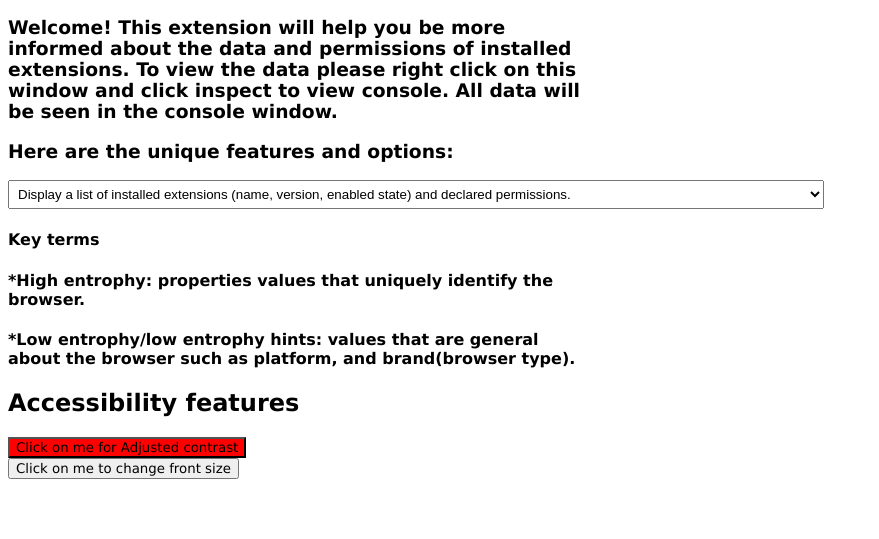
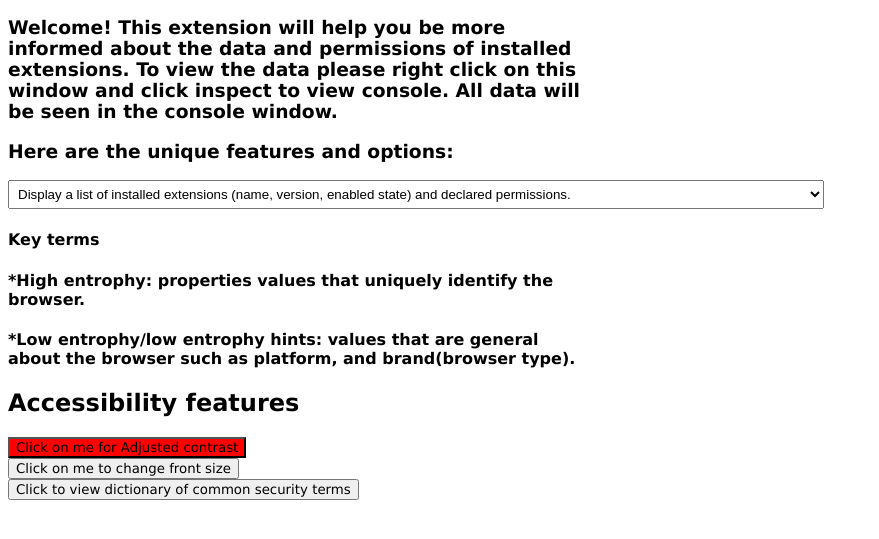
Before and after one commit to janjan100/SENG701---Capstone-Fall-2025, a browser extension: page src/welcome.html in a window 1280 px wide. Shown: the part 249-788 px from the top of the page, without its empty margins (0-879 px from the left). Drawn offline with Linux system fonts and the light colour scheme.

Commit message:
added dictionary button

```diff
--- a/src/welcome.html
+++ b/src/welcome.html
@@ -30,8 +30,12 @@
 <h4>*Low entrophy/low entrophy hints: values that are general about the browser such as platform, and brand(browser type).</h4>
 
 <h2 heading> Accessibility features </h2>
+
+<div class="flex-parent jc-center">
 <button id="myBtn"> Click on me for Adjusted contrast </button>
 <button id="myBtn2"> Click on me to change front size </button>
+<button id="myBtn3"> Click to view dictionary of common security terms </button>
+</div>
 <!---button and accessibility feature -->
 
 </body>
```
